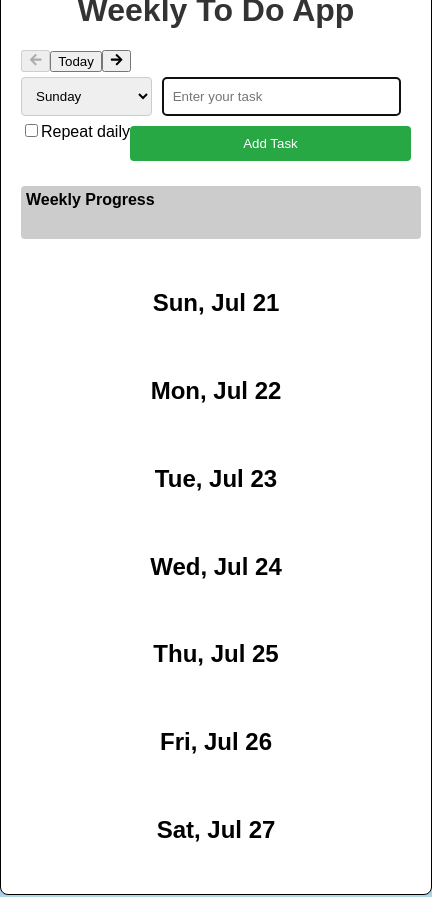
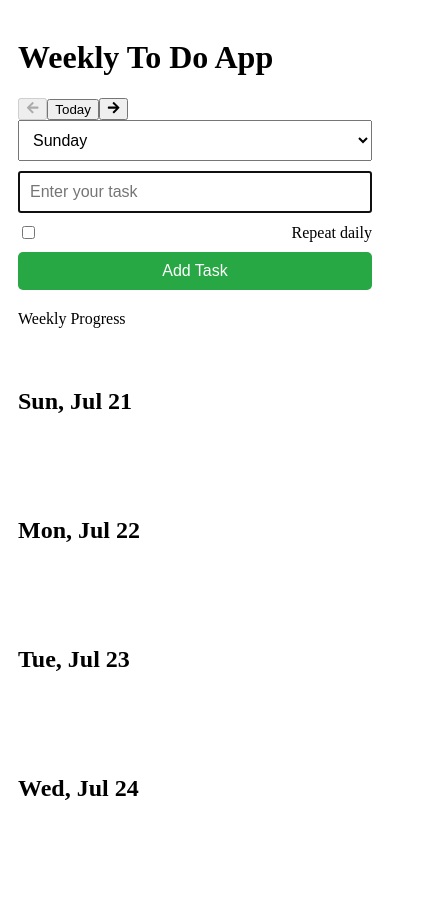
Before and after one commit to pleasehelpm32/react-project-todoapp, a React (Create React App) app: page / in a window 390 px wide. Shown: the top 897 px of the page, 432 px wide, since content can reach past the window. Built offline with nearby package versions, Linux system fonts and the light colour scheme.

Commit message:
mobile-friendly

```diff
--- a/src/index.css
+++ b/src/index.css
@@ -1,189 +1,124 @@
-/* General styling for the body */
-body {
-  font-family: Arial, sans-serif;
-  background-color: lightblue;
-  margin: 0;
-  padding: 0;
-  display: flex;
-  justify-content: center;
-  align-items: center;
-  height: 100vh;
+/* Ensure overall container takes full width */
+.app-container {
+  max-width: 100%;
+  padding: 20px;
+  box-sizing: border-box;
 }
 
-/* Container for the app */
-.app-container {
-  background-color: white;
-  padding: 20px;
-  border-radius: 8px;
-  box-shadow: 0 0 10px rgba(0, 0, 0, 0.1);
-  width: 100%;
-  max-width: 800px;
-  border: 1px solid black; /* Added black border */
+/* Form elements styling */
+form {
+  display: flex;
+  flex-direction: column;
+  gap: 10px;
 }
 
-/* Styling for the header */
-h1 {
-  text-align: center;
-  color: #333;
+/* Adjust input field and buttons for mobile */
+input[type="text"],
+select,
+button[type="submit"] {
+  width: 100%;
+  padding: 10px;
+  font-size: 16px;
+  box-sizing: border-box;
 }
 
-/* Styling for the form */
-form {
+label {
   display: flex;
   justify-content: space-between;
-  margin-bottom: 20px;
-  flex-wrap: wrap;
+  align-items: center;
 }
 
-form select,
-form input[type="text"],
-form button {
-  margin: 5px 0;
+button[type="submit"] {
+  background-color: #28a745;
+  color: white;
+  border: none;
+  border-radius: 5px;
 }
 
-form select {
-  flex: 1;
-  padding: 10px;
-  border: 1px solid #ccc;
-  border-radius: 4px;
-  margin-right: 10px;
-}
-
-form input[type="text"] {
-  flex: 2;
-  padding: 10px;
-  border: 1px solid #ccc;
-  border-radius: 4px;
-  margin-right: 10px;
-}
-
-form button {
-  flex: 1;
-  padding: 10px;
-  background-color: #28a745;
-  border: none;
-  color: white;
-  border-radius: 4px;
-  cursor: pointer;
-  transition: background-color 0.3s;
-}
-
-form button:hover {
+button[type="submit"]:hover {
   background-color: #218838;
 }
 
 /* Progress bars styling */
 .progress-bars {
-  margin-bottom: 20px;
+  margin: 20px 0;
 }
 
 .progress-bar-container {
-  width: 100%;
-  background-color: #ccc;
-  border-radius: 4px;
   margin-bottom: 10px;
-  padding: 5px;
-}
-
-.progress-bar-container label {
-  display: block;
-  margin-bottom: 5px;
-  font-weight: bold;
 }
 
 .progress-bar {
   height: 20px;
   background-color: #28a745;
-  border-radius: 4px;
-  transition: width 0.3s;
+  border-radius: 5px;
 }
 
-/* Styling for the tasks list */
+/* Task list styling */
+.weekly-tasks {
+  display: flex;
+  flex-direction: column;
+  gap: 20px;
+}
+
+.day-column {
+  display: flex;
+  flex-direction: column;
+  gap: 10px;
+}
+
 .tasks {
   list-style: none;
   padding: 0;
-  margin: 0;
 }
 
 .task {
   display: flex;
+  justify-content: space-between;
   align-items: center;
   padding: 10px;
-  border: 1px solid #ccc;
-  border-radius: 4px;
-  margin-bottom: 10px;
-  background-color: #fff;
-  transition: background-color 0.3s;
+  background-color: #f8f9fa;
+  border-radius: 5px;
+  border: 1px solid #dee2e6;
 }
 
 .task.completed {
   text-decoration: line-through;
-  color: #888;
+  color: gray;
 }
 
-.task input[type="checkbox"] {
-  margin-right: 10px;
+.task .edit,
+.task .delete {
+  background: none;
+  border: none;
+  color: #007bff;
+  cursor: pointer;
+  margin-left: 5px;
 }
 
-.task button {
-  margin-left: auto;
-  margin-right: 5px;
-  padding: 5px 10px;
-  border: none;
-  border-radius: 4px;
-  cursor: pointer;
-  transition: background-color 0.3s;
+.task .delete {
+  color: #dc3545;
 }
 
-.task button.edit {
-  background-color: #007bff;
-  color: white;
+.task .edit:hover,
+.task .delete:hover {
+  text-decoration: underline;
 }
 
-.task button.edit:hover {
-  background-color: #0056b3;
+/* Mobile specific adjustments */
+@media (max-width: 600px) {
+  .app-container {
+    padding: 10px;
+  }
+
+  .task {
+    flex-direction: column;
+    align-items: flex-start;
+    gap: 10px;
+  }
+
+  .task .edit,
+  .task .delete {
+    margin-left: 0;
+  }
 }
-
-.task button.delete {
-  background-color: #dc3545;
-  color: white;
-}
-
-.task button.delete:hover {
-  background-color: #c82333;
-}
-
-/* Weekly view styling */
-.weekly-tasks {
-  display: flex;
-  flex-wrap: wrap;
-}
-
-.day-column {
-  flex: 1;
-  min-width: 200px;
-  margin: 10px;
-}
-
-.day-column h2 {
-  text-align: center;
-}
-
-.task-enter {
-  opacity: 0;
-  transform: scale(0.9);
-}
-.task-enter-active {
-  opacity: 1;
-  transform: scale(1);
-  transition: opacity 300ms, transform 300ms;
-}
-.task-exit {
-  opacity: 1;
-  transform: scale(1);
-}
-.task-exit-active {
-  opacity: 0;
-  transform: scale(0.9);
-  transition: opacity 300ms, transform 300ms;
-}
```
